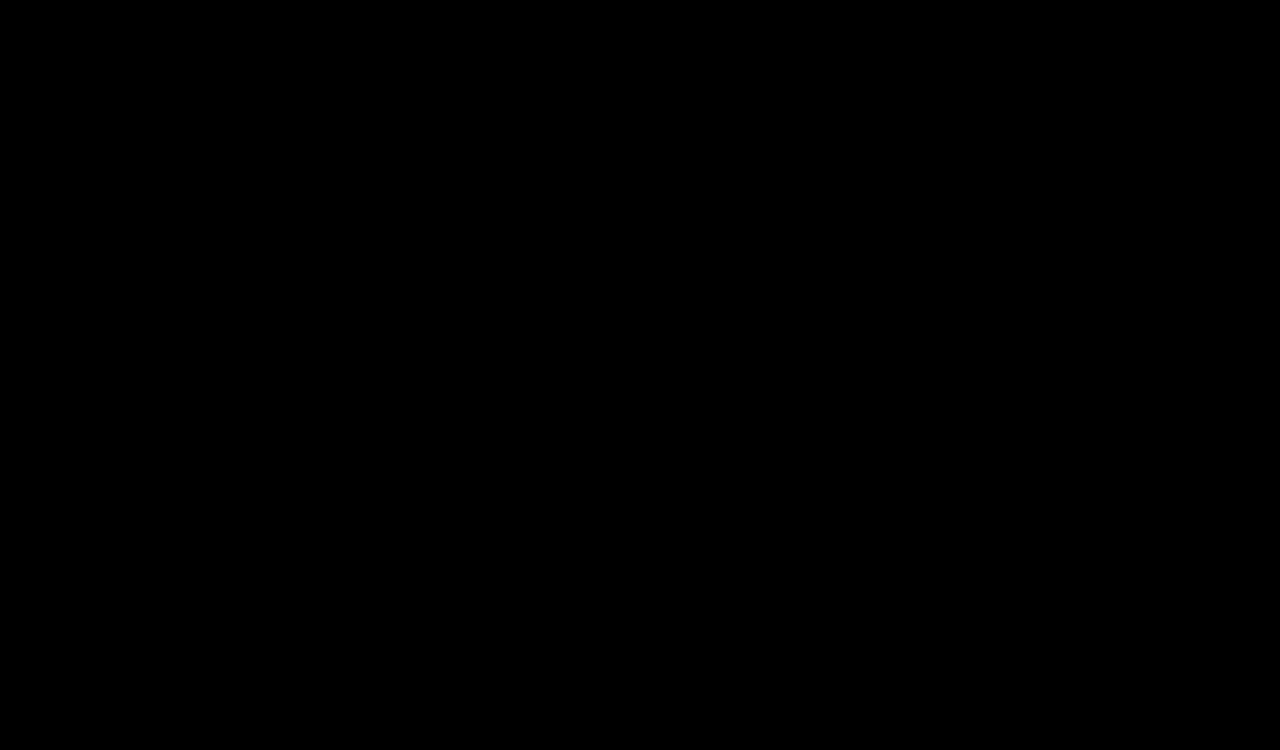
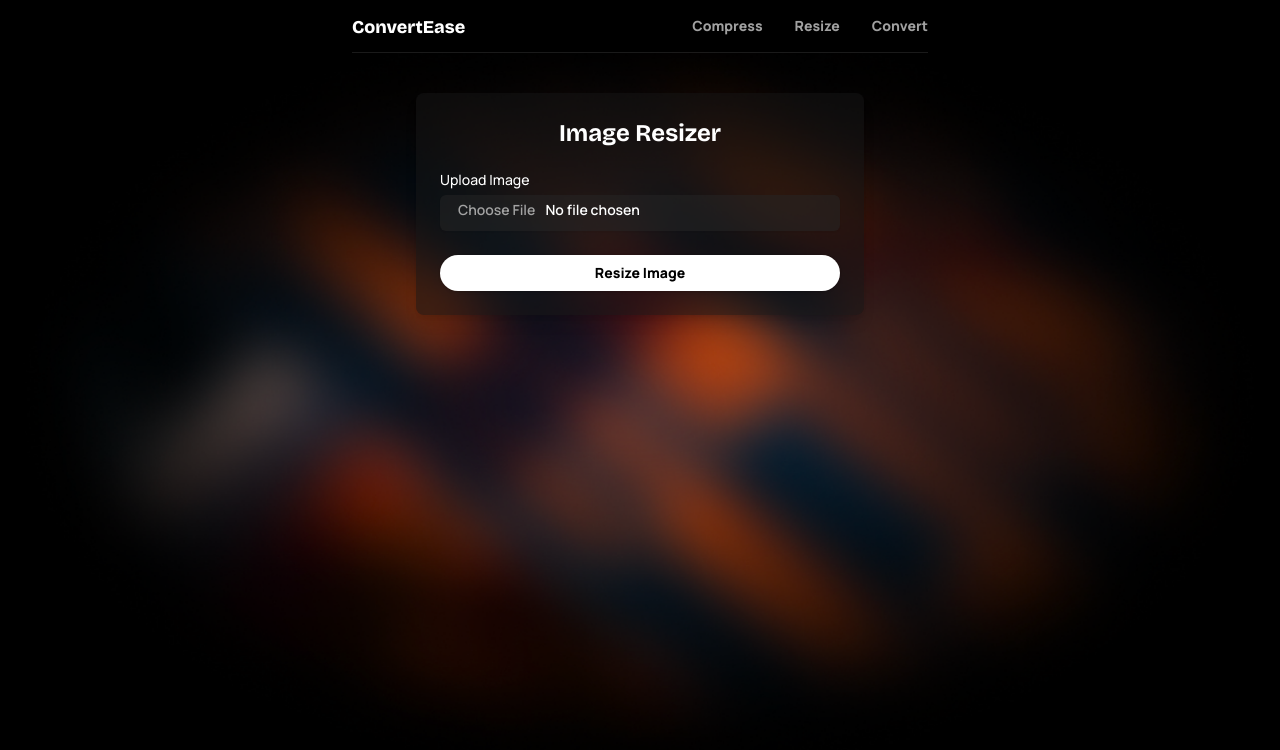
Before and after one commit to prathamranjansingh/ConvertEase, a React (Vite) app in the folder frontend/: page /resize in a window 1280 px wide. Before the commit this address had no page. Shown: the top 750 px of the page. Built offline with nearby package versions, Linux system fonts and the light colour scheme.

Commit message:
resize added

```diff
--- a/frontend/index.html
+++ b/frontend/index.html
@@ -2,9 +2,8 @@
 <html lang="en">
   <head>
     <meta charset="UTF-8" />
-    <link rel="icon" type="image/svg+xml" href="/vite.svg" />
     <meta name="viewport" content="width=device-width, initial-scale=1.0" />
-    <title>Vite + React</title>
+    <title>ConvertEase</title>
   </head>
   <body class="flex min-h-[100dvh] flex-col overflow-x-hidden antialiased bg-black text-white">
     <div id="root"></div>
--- a/frontend/src/App.jsx
+++ b/frontend/src/App.jsx
@@ -2,6 +2,7 @@ import {BrowserRouter as Router,  Route,  Routes } from "react-router-dom"
 import Home from "./pages/Home"
 import ImageConverterForm from "./pages/Convert"
 import CompressImagePage from "./pages/CompressPage"
+import ImageResizerForm from "./pages/Resize"
 function App() {
 
   return (
@@ -10,6 +11,8 @@ function App() {
         <Route path='/' element={<Home/>}/>
         <Route path='/compress' element={<CompressImagePage/>}/>
         <Route path='/convert' element={<ImageConverterForm/>}/>
+        <Route path='/resize' element={<ImageResizerForm/>}/>
+
       </Routes>
     </Router>
   )
--- a/frontend/src/components/ui/input.jsx
+++ b/frontend/src/components/ui/input.jsx
@@ -7,7 +7,7 @@ const Input = React.forwardRef(({ className, type, ...props }, ref) => {
     (<input
       type={type}
       className={cn(
-        "flex h-9 bg-neutral-800/50 w-full rounded-md  border-input px-3 py-1 text-sm shadow-sm transition-colors file:border-0 file:bg-transparent file:text-sm file:font-semibold font-manrope font-semibold file:text-neutral-400  placeholder:text-muted-foreground focus-visible:outline-none focus-visible:ring-1 focus-visible:ring-ring disabled:cursor-not-allowed disabled:opacity-50",
+        "flex h-9 bg-neutral-800/50 w-full rounded-md px-3 py-1 text-sm shadow-sm transition-colors file:border-0 file:bg-transparent file:text-sm file:font-semibold font-manrope font-semibold file:text-neutral-400  placeholder:text-muted-foreground focus-visible:outline-none  disabled:cursor-not-allowed disabled:opacity-50",
         className
       )}
       ref={ref}
--- /dev/null
+++ b/frontend/src/pages/Resize.jsx
@@ -0,0 +1,168 @@
+import React, { useState } from "react";
+import axios from "axios";
+import { Button } from "@/components/ui/button";
+import { Input } from "@/components/ui/input";
+import { Label } from "@/components/ui/label";
+import wallpaperBlurredPng from "../assets/wallpaper-blurred-dark.png";
+import Navbar from "@/components/Navbar";
+import { useToast } from "@/hooks/use-toast";
+
+export default function ImageResizerForm() {
+  const { toast } = useToast();
+  const [selectedFile, setSelectedFile] = useState(null);
+  const [width, setWidth] = useState("");
+  const [height, setHeight] = useState("");
+  const [downloadUrl, setDownloadUrl] = useState("");
+  const [error, setError] = useState(null);
+  const [resized, setResized] = useState(false);
+
+  const handleFileChange = (event) => {
+    setSelectedFile(event.target.files[0]);
+    setDownloadUrl("");
+    setError(null);
+    setResized(false);
+  };
+
+  const handleWidthChange = (event) => {
+    setWidth(event.target.value);
+  };
+
+  const handleHeightChange = (event) => {
+    setHeight(event.target.value);
+  };
+
+  const handleSubmit = async (event) => {
+    event.preventDefault();
+    setError(null);
+
+    if (!selectedFile) {
+      setError("Please select a file to upload.");
+      return;
+    }
+
+    const formData = new FormData();
+    formData.append("image", selectedFile);
+    formData.append("width", width);
+    formData.append("height", height);
+
+    try {
+      const response = await axios.post(
+        `${import.meta.env.VITE_BACKEND_URL}/api/images/resize`,
+        formData,
+        {
+          responseType: "blob",
+          headers: { "Content-Type": "multipart/form-data" },
+        }
+      );
+
+      const url = window.URL.createObjectURL(new Blob([response.data]));
+      setDownloadUrl(url);
+      setResized(true);
+    } catch (error) {
+      console.error("Error resizing the image", error.response || error);
+      setError("Error resizing the image");
+    }
+  };
+
+  return (
+    <>
+      <Navbar />
+      <div className="bg-neutral-900/50 max-w-md mx-auto mt-10 p-6 rounded-lg shadow-lg font-manrope font-extrabold">
+        <picture className="absolute inset-0 -z-50">
+          <img
+            loading="lazy"
+            draggable="false"
+            src={wallpaperBlurredPng}
+            className="h-full w-full object-cover"
+          />
+        </picture>
+        <h1 className="text-2xl font-bold mb-6 text-center font-bricolage">Image Resizer</h1>
+
+        {selectedFile && (
+          <div className="mb-6">
+            <Label className="block mb-2">Preview</Label>
+            <div className="w-full h-64 rounded-lg overflow-hidden">
+              <img
+                src={URL.createObjectURL(selectedFile)}
+                alt="Preview"
+                className="w-full h-full object-cover"
+              />
+            </div>
+          </div>
+        )}
+
+        {!downloadUrl && (
+          <form onSubmit={handleSubmit}>
+            <div className="mb-6">
+              <Label htmlFor="image-upload" className="block mb-2">Upload Image</Label>
+              <Input
+                id="image-upload"
+                type="file"
+                accept="image/*"
+                onChange={handleFileChange}
+                className="w-full"
+                required
+              />
+            </div>
+
+            {selectedFile && (
+              <>
+                <div className="mb-6">
+                  <Label htmlFor="width-input" className="block mb-2">Width (px)</Label>
+                  <Input
+                    id="width-input"
+                    type="number"
+                    value={width}
+                    onChange={handleWidthChange}
+                    className="w-full"
+                    required
+                  />
+                </div>
+
+                <div className="mb-6">
+                  <Label htmlFor="height-input" className="block mb-2">Height (px)</Label>
+                  <Input
+                    id="height-input"
+                    type="number"
+                    value={height}
+                    onChange={handleHeightChange}
+                    className="w-full"
+                    required
+                  />
+                </div>
+              </>
+            )}
+
+            <Button
+              type="submit"
+              className="w-full"
+              disabled={!selectedFile || !width || !height}
+            >
+              Resize Image
+            </Button>
+          </form>
+        )}
+
+        {downloadUrl && (
+          <div className="mt-6">
+            <a href={downloadUrl} download={`resized.${selectedFile.name.split('.').pop()}`}>
+              <Button className="w-full">
+                Download Resized Image
+                <svg xmlns="http://www.w3.org/2000/svg" width="24" height="24" viewBox="0 0 24 24" fill="none" stroke="currentColor" strokeWidth="3" strokeLinecap="round" strokeLinejoin="round" className="lucide lucide-arrow-right ml-2 size-4">
+                  <path d="M5 12h14"></path>
+                  <path d="m12 5 7 7-7 7"></path>
+                </svg>
+              </Button>
+            </a>
+          </div>
+        )}
+
+        {error && toast({
+          variant: "destructive",
+          title: "Error",
+          description: error,
+        })}
+      </div>
+    </>
+  );
+}
```
Also changed, not shown: 2 other files (tests, documents, lock files or other folders).
